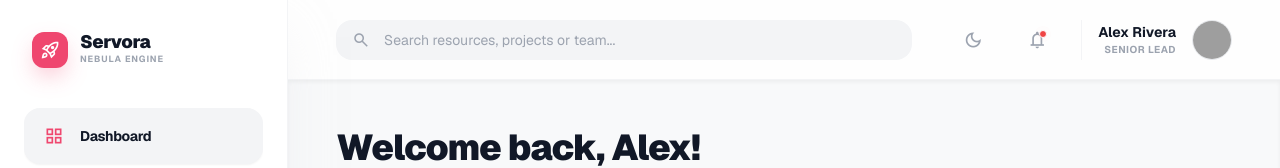
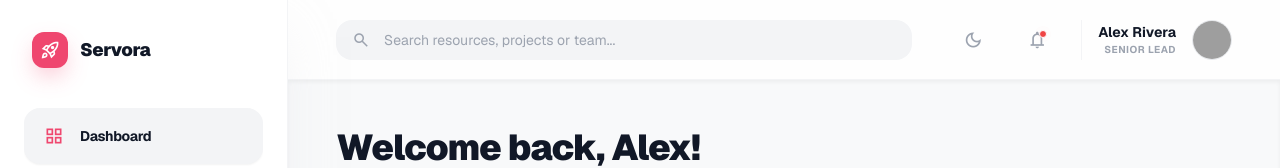
Before and after one commit to Soumya-Jagannath-Ojha/servora-frontend, a React (Vite) app: page /dashboard in a window 1280 px wide. Shown: the top 168 px of the page. Built offline with nearby package versions, Linux system fonts and the light colour scheme; sample sign-in values are in the browser's storage; grey boxes are pictures that could not be loaded.

Commit message:
initialize redux tollkit

```diff
--- a/package.json
+++ b/package.json
@@ -10,6 +10,7 @@
     "preview": "vite preview"
   },
   "dependencies": {
+    "@reduxjs/toolkit": "^2.12.0",
     "axios": "^1.13.2",
     "lucide-react": "^0.562.0",
     "react": "^19.2.0",
--- a/src/components/dashboard/Dashboard.jsx
+++ b/src/components/dashboard/Dashboard.jsx
@@ -172,7 +172,6 @@ const Dashboard = () => {
             </div>
             <div>
               <h1 className="text-lg font-black tracking-tight text-gray-900 dark:text-white leading-none">Servora</h1>
-              <p className="text-[9px] text-gray-400 font-bold uppercase tracking-widest mt-0.5">Nebula Engine</p>
             </div>
           </div>
           <button onClick={toggleSidebar} className="lg:hidden p-2 text-gray-400 hover:text-gray-900 dark:hover:text-white">
```
Also changed, not shown: src/store/store.js (added), 1 other file (tests, documents, lock files or other folders).
